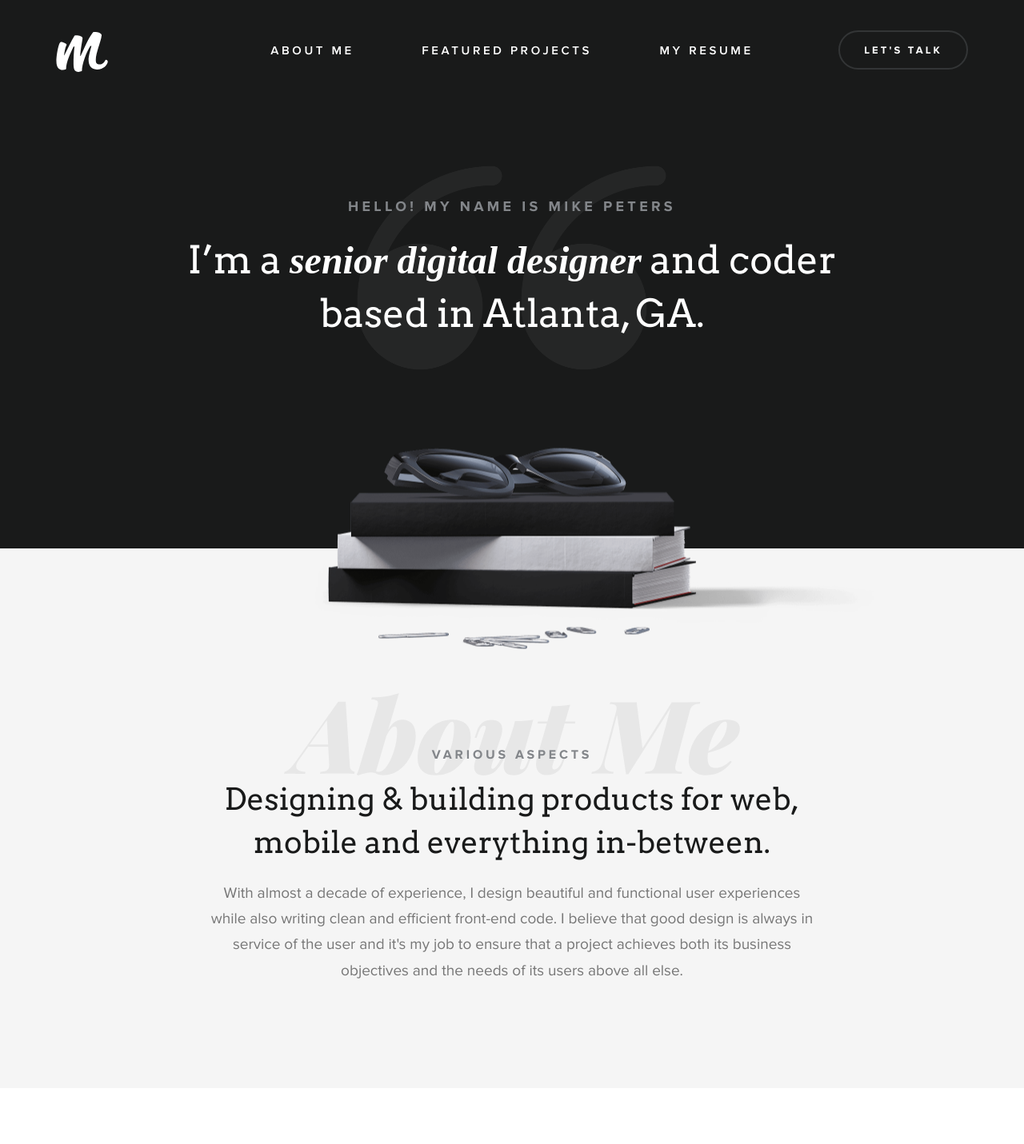
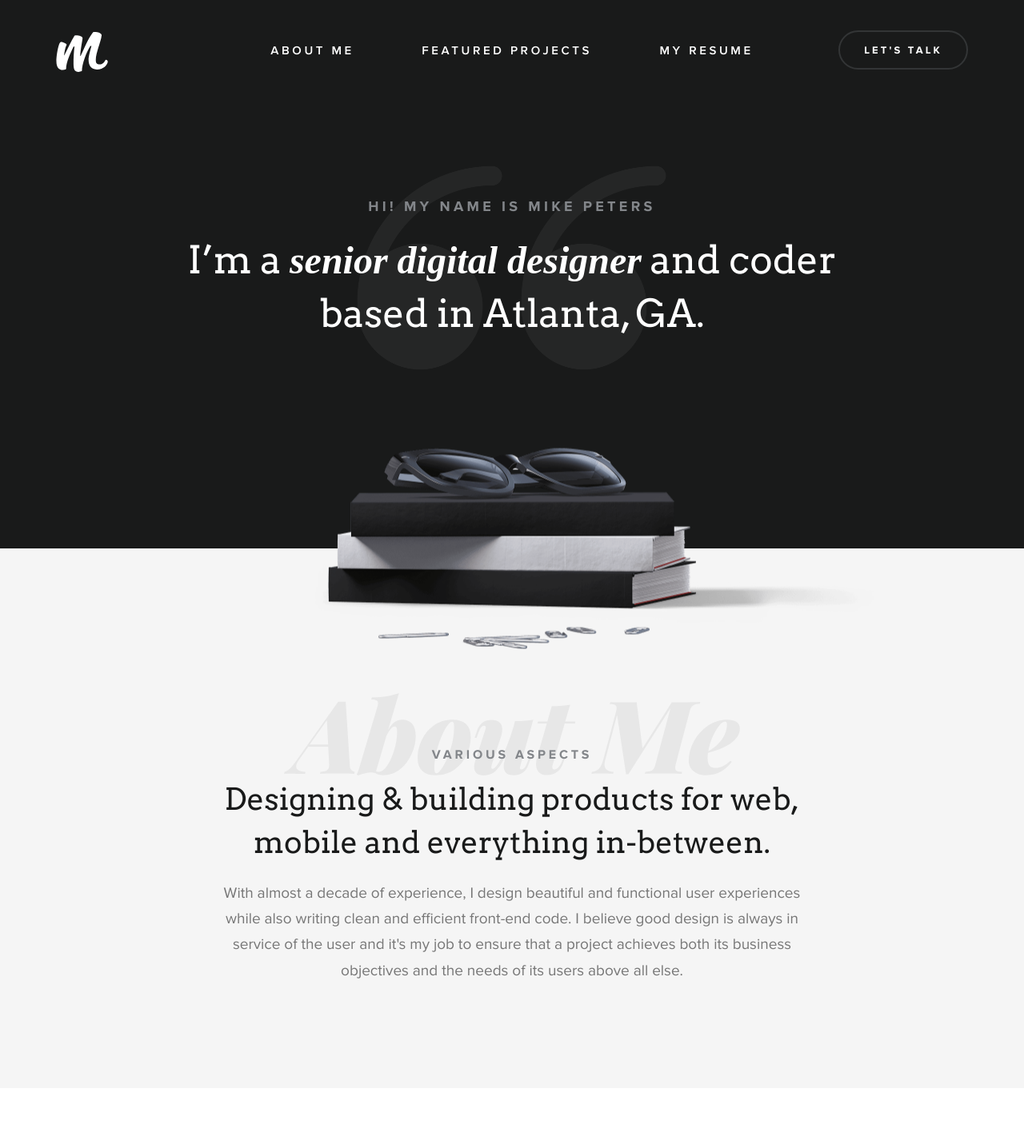
Before and after one commit to mikeio/portfolio-2017, a PHP site: page / in a window 1280 px wide. Shown: the top 1431 px of the page at 80% size. Run offline with PHP 8.4, Linux system fonts and the light colour scheme; some web fonts are replaced.

Commit message:
+1 bio change

```diff
--- a/css/app.css
+++ b/css/app.css
@@ -279,8 +279,7 @@ header {
       header .intro h1 span {
         font-family: 'Playfair Display', serif;
         font-weight: 900;
-        font-style: italic;
-        white-space: nowrap; }
+        font-style: italic; }
 
 .about-me {
   background-color: #f5f5f5;
--- a/index.php
+++ b/index.php
@@ -21,7 +21,7 @@
         <div class="large-12 columns">
 
           <div class="intro">
-            <h4>Hello! My name is Mike&nbsp;Peters</h4>
+            <h4>Hi! My name is Mike&nbsp;Peters</h4>
             <h1>I’m a <span>senior digital designer</span> and coder based in Atlanta,&nbsp;GA.</h1>
           </div>
 
@@ -39,7 +39,7 @@
           <img src="img/playfair-type.svg" class="playfair wow fadeInUp large-only">
           <h4 class="wow fadeInUp large-only">Various Aspects</h4>
           <h1 class="wow fadeInUp large-only">Designing & building products for web, mobile and everything in-between.</h1>
-          <p class="wow fadeInUp large-only">With almost a decade of experience, I design beautiful and functional user experiences while also writing clean and efficient front-end code. I believe that good design is always in service of the user and it's my job to ensure that a project achieves both its business objectives and the needs of its users above all else.</p>
+          <p class="wow fadeInUp large-only">With almost a decade of experience, I design beautiful and functional user experiences while also writing clean and efficient front-end code. I believe good design is always in service of the user and it's my job to ensure that a project achieves both its business objectives and the needs of its users above all else.</p>
         </div>
       </div>
 
--- a/scss/app.scss
+++ b/scss/app.scss
@@ -379,7 +379,6 @@ header {
 				font-family: 'Playfair Display', serif;
 				font-weight: 900;
 				font-style: italic;
-				white-space: nowrap;
 			}
 		}
 	}
```
